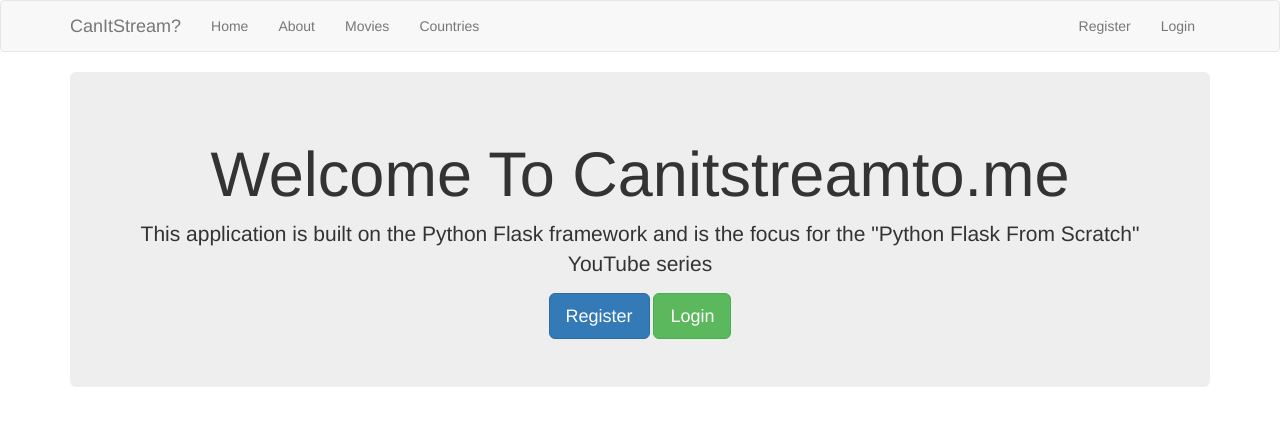
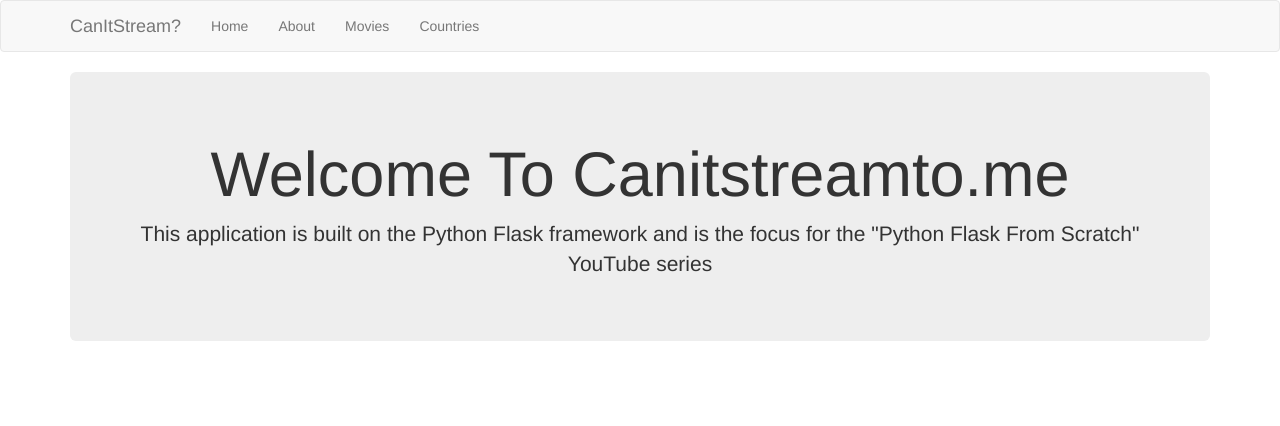
Before and after one commit to kattawar/canitstreamtome, a Flask app: page / in a window 1280 px wide. Shown: the top 426 px of the page. Run offline with Flask 2, Linux system fonts and the light colour scheme; some libraries are stand-ins or nearby versions.

Commit message:
removed login features from home page and navbar

```diff
--- a/app/templates/home.html
+++ b/app/templates/home.html
@@ -4,9 +4,6 @@
   <div class="jumbotron text-center">
     <h1>Welcome To Canitstreamto.me</h1>
     <p class="lead">This application is built on the Python Flask framework and is the focus for the "Python Flask From Scratch" YouTube series</p>
-    {% if session.logged_in == NULL %}
-      <a href="/register" class="btn btn-primary btn-lg">Register</a>
-      <a href="/login" class="btn btn-success btn-lg">Login</a>
-    {% endif %}
+
   </div>
 {% endblock %}
--- a/app/templates/includes/_navbar.html
+++ b/app/templates/includes/_navbar.html
@@ -17,16 +17,6 @@
             <li><a href="/countries">Countries</a></li>
           </ul>
 
-          <ul class="nav navbar-nav navbar-right">
-            {% if session.logged_in %}
-              <li><a href="/dashboard">Dashboard</a></li>
-              <li><a href="/logout">Logout</a></li>
-            {% else %}
-              <li><a href="/register">Register</a></li>
-              <li><a href="/login">Login</a></li>
-            {% endif %}
-
-          </ul>
         </div><!--/.nav-collapse -->
       </div>
     </nav>
```
